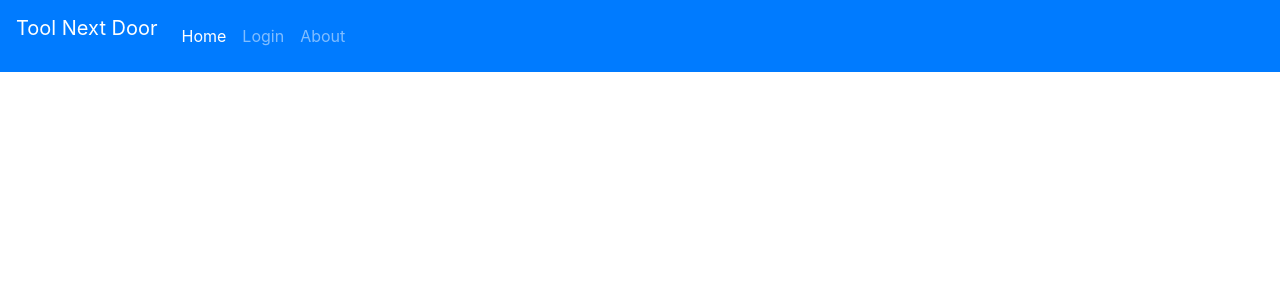
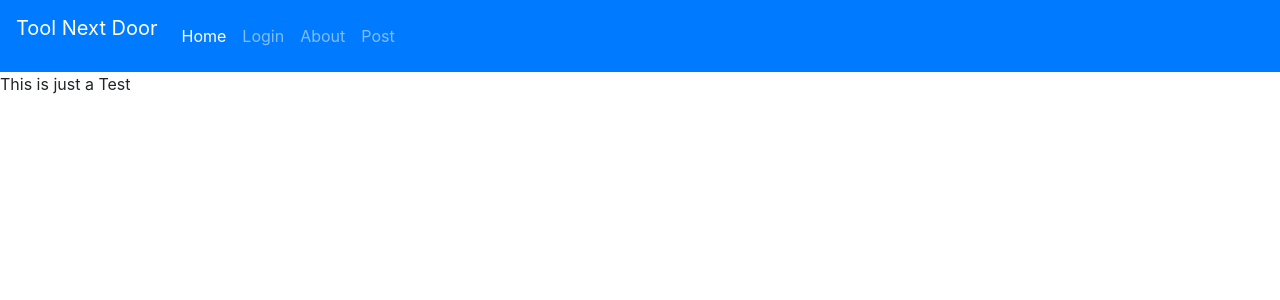
Before and after one commit to JoeWills615/ToolNextDoor, a React (Create React App) app in the folder client/: page /post in a window 1280 px wide. Shown: the top 300 px of the page. Built offline with nearby package versions, Linux system fonts and the light colour scheme; no server answers.

Commit message:
new page

```diff
--- a/client/src/App.js
+++ b/client/src/App.js
@@ -8,6 +8,7 @@ import NavBar from './components/NavBar';
 import ToolView from './components/ToolView/ToolView';
 import { Provider } from './globalContext';
 import About from './components/About';
+import Post from './components/Post';
 
 function App() {
   return (
@@ -25,6 +26,9 @@ function App() {
        <Route exact path="/about">
          <About />
        </Route>
+       <Route exact path="/post">
+         <Post />
+       </Route>
        <Route exact path="/tools/:id" component={ToolView}>
          <ToolView />
        </Route>
--- a/client/src/components/NavBar/index.js
+++ b/client/src/components/NavBar/index.js
@@ -20,6 +20,9 @@ function NavBar() {
                     <li className="nav-item">
                         <a className="nav-link" href="/about">About</a>
                     </li>
+                    <li className="nav-item">
+                        <a className="nav-link" href="/post">Post</a>
+                    </li>
                 </ul>
             </div>
         </nav>)
--- /dev/null
+++ b/client/src/components/Post/index.js
@@ -0,0 +1,12 @@
+import React from 'react';
+
+
+export default function PostPage() {
+    return (
+        <div>
+            <p>
+                This is just a Test
+            </p>
+        </div>
+    );
+}
```
